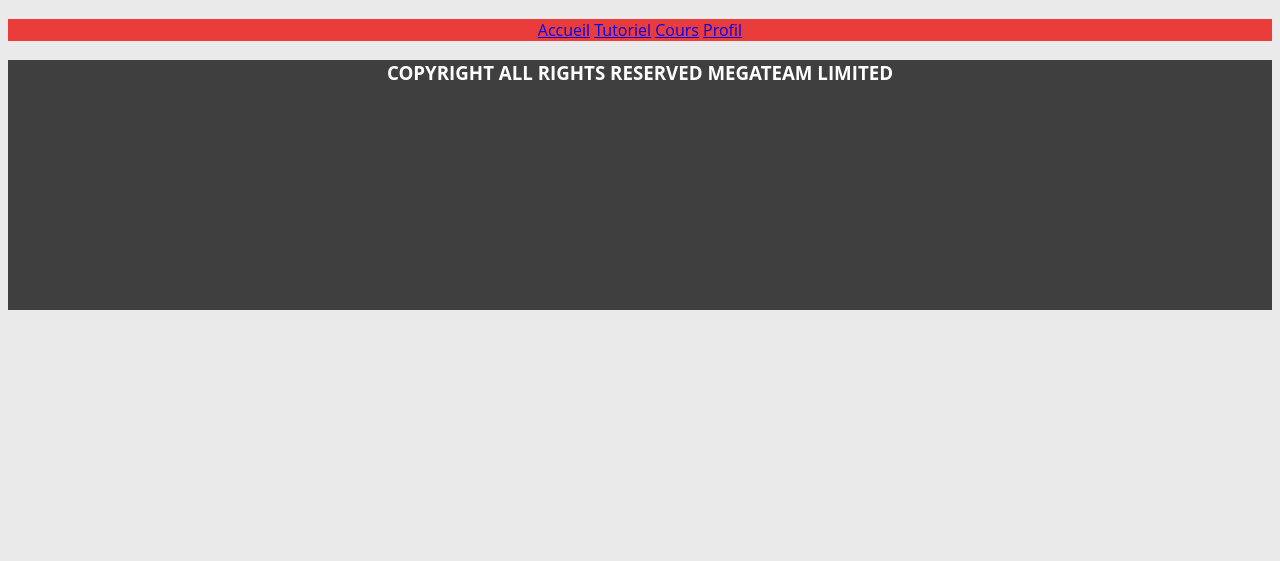
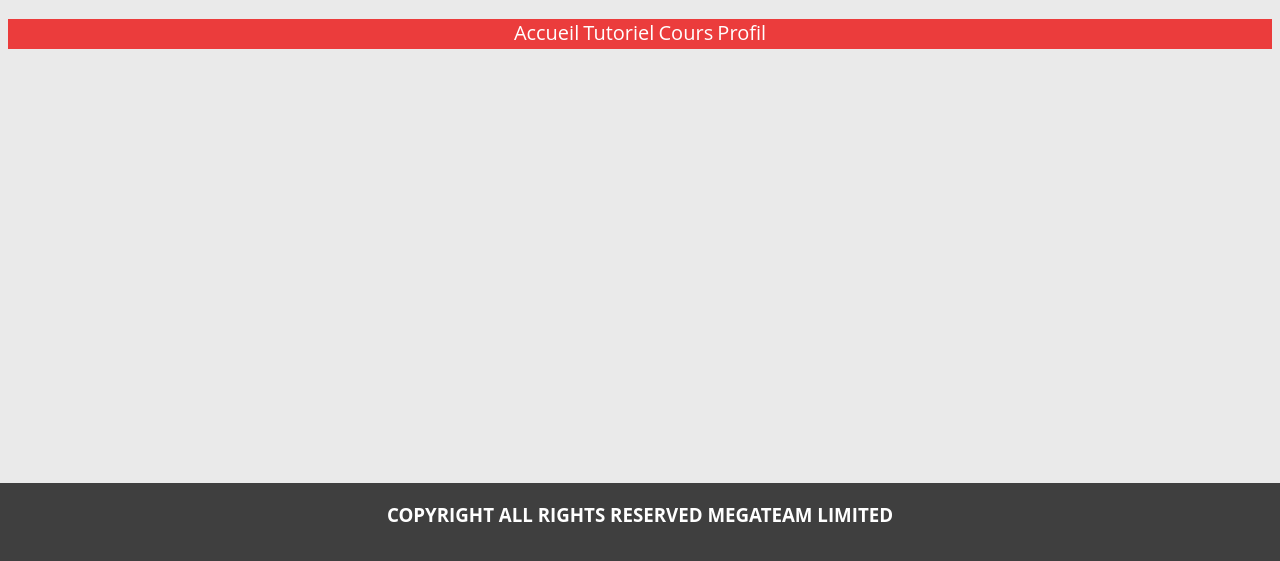
Before and after one commit to Luzguar/BirdyClass, a plain HTML site: page index.html in a window 1280 px wide. Shown: the part 67-628 px from the top of the page. Drawn offline with Linux system fonts and the light colour scheme.

Commit message:
Add files via upload

```diff
--- a/CSS/style.css
+++ b/CSS/style.css
@@ -7,9 +7,21 @@ body {
     background: rgba(212, 212, 212, 0.466);
 }
 
-div {
+.accueil_btn, .tutoriel_btn, .cours_btn, .profil_btn {
+    color: white;
+    transform: none;
+    font-size: 20px;
+    text-decoration: none;
+}
+
+.accueil_btn:hover, .tutoriel_btn:hover, .cours_btn:hover, .profil_btn:hover {
+    background: rgb(207, 207, 207);
+}
+
+.btn_bottom {
     background: rgba(235, 29, 29, 0.849);
     text-align: center;
+    height: 30px;
     color: white;
     font-family: 'Open Sans';
 }
@@ -30,5 +42,8 @@ footer {
     color: white;
     font-family: 'Open Sans';
     height: 250px;
-    margin-top: auto;
+    position: absolute;
+    bottom: 0;
+    left: 0;
+    right: 0;
 }
```
